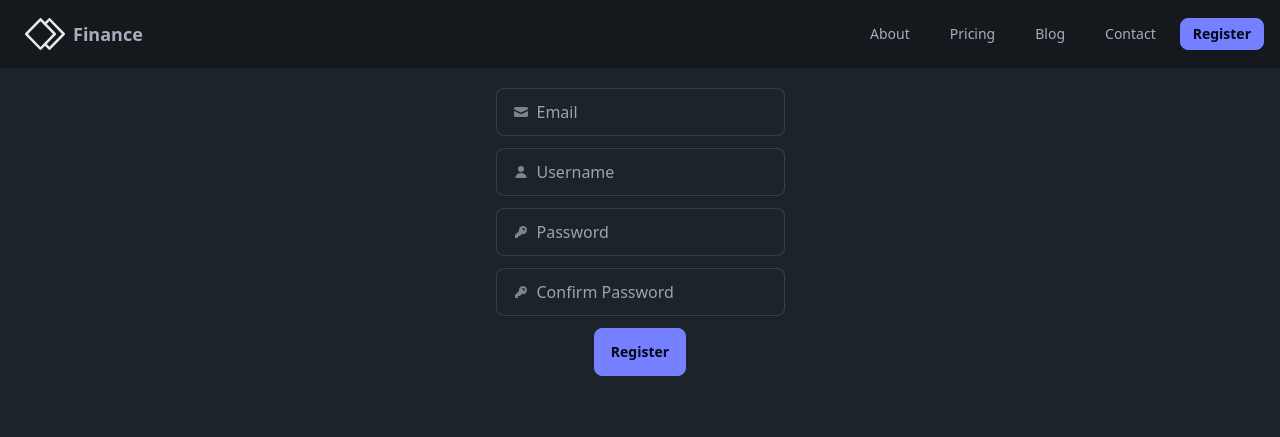
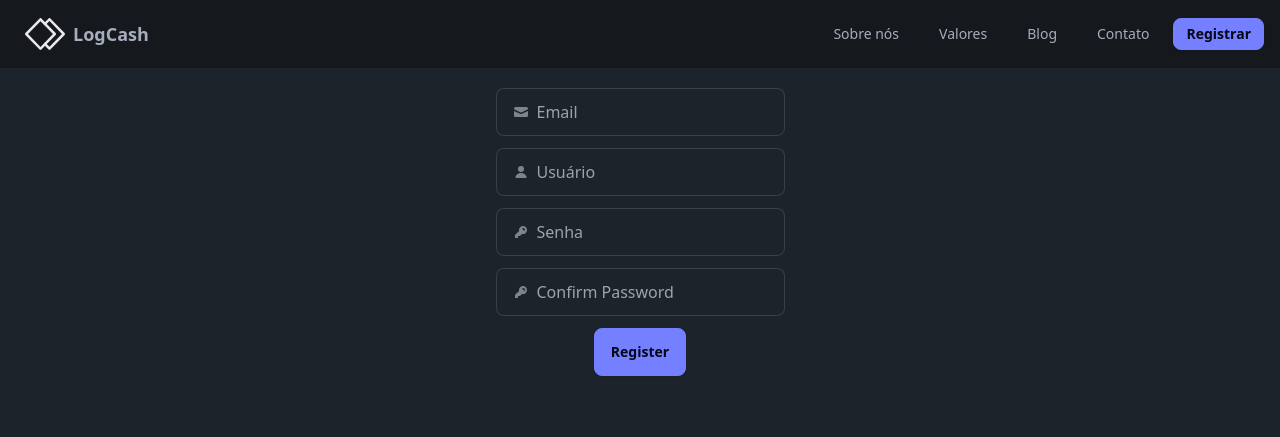
Before and after one commit to alogieishara/final-project, a Flask app: page /register in a window 1280 px wide. Shown: the top 437 px of the page. Run offline with Flask 3, Linux system fonts and the light colour scheme; some libraries are stand-ins or nearby versions.

Commit message:
change from en to pt-br

```diff
--- a/templates/layout.html
+++ b/templates/layout.html
@@ -1,6 +1,6 @@
 <!DOCTYPE html>
 
-<html data-theme="dark" lang="en">
+<html data-theme="dark" lang="pt-BR">
     <head>
         <link rel="stylesheet" href="../static/dist/css/output.css">
         <title>LogCash: {% block title %}{% endblock %}</title>
@@ -12,7 +12,7 @@
             <!-- Logo -->
             <a class="btn btn-ghost text-lg" href="/">
                 <img alt="Logo" src="../static/svg/logo.svg" class="w-10" />
-                Finance
+                LogCash
             </a>
 
             <!-- Menu for mobile -->
@@ -39,21 +39,21 @@
                     {% if session["user_id"] %}
                     <a class="btn btn-sm btn-secondary" href="/logout">Log Out</a>
                     {% else %}
-                    <a class="btn btn-sm btn-primary" href="/register">Register</a>
+                    <a class="btn btn-sm btn-primary" href="/register">Registrar</a>
                     {% endif %}
                 </ul>
             </div>
 
             <!-- Menu for desktop -->
             <ul class="hidden menu sm:menu-horizontal gap-2">
-                <li><a>About</a></li>
-                <li><a>Pricing</a></li>
+                <li><a>Sobre nós</a></li>
+                <li><a>Valores</a></li>
                 <li><a>Blog</a></li>
-                <li><a>Contact</a></li>
+                <li><a>Contato</a></li>
                 {% if session["user_id"] %}
                 <a class="btn btn-sm btn-secondary" href="/logout">Log Out</a>
                 {% else %}
-                <a class="btn btn-sm btn-primary" href="/register">Register</a>
+                <a class="btn btn-sm btn-primary" href="/register">Registrar</a>
                 {% endif %}
             </ul>
         </nav>
--- a/templates/login.html
+++ b/templates/login.html
@@ -15,7 +15,7 @@
             <path
                 d="M8 8a3 3 0 1 0 0-6 3 3 0 0 0 0 6ZM12.735 14c.618 0 1.093-.561.872-1.139a6.002 6.002 0 0 0-11.215 0c-.22.578.254 1.139.872 1.139h9.47Z" />
             </svg>
-            <input type="text" autofocus class="grow" placeholder="Username" name="username" />
+            <input type="text" autofocus class="grow" placeholder="Usuário" name="username" />
         </label>
         <label class="input input-bordered flex items-center gap-2">
             <svg
@@ -28,7 +28,7 @@
                 d="M14 6a4 4 0 0 1-4.899 3.899l-1.955 1.955a.5.5 0 0 1-.353.146H5v1.5a.5.5 0 0 1-.5.5h-2a.5.5 0 0 1-.5-.5v-2.293a.5.5 0 0 1 .146-.353l3.955-3.955A4 4 0 1 1 14 6Zm-4-2a.75.75 0 0 0 0 1.5.5.5 0 0 1 .5.5.75.75 0 0 0 1.5 0 2 2 0 0 0-2-2Z"
                 clip-rule="evenodd" />
             </svg>
-            <input type="password" class="grow" placeholder="Password" name="password" />
+            <input type="password" class="grow" placeholder="Senha" name="password" />
         </label>
         <div class="p-1"></div>
         <button class="btn btn-primary" type="submit">Login</button>
--- a/templates/register.html
+++ b/templates/register.html
@@ -28,7 +28,7 @@
             <path
                 d="M8 8a3 3 0 1 0 0-6 3 3 0 0 0 0 6ZM12.735 14c.618 0 1.093-.561.872-1.139a6.002 6.002 0 0 0-11.215 0c-.22.578.254 1.139.872 1.139h9.47Z" />
             </svg>
-            <input type="text" class="grow" placeholder="Username" name="username" />
+            <input type="text" class="grow" placeholder="Usuário" name="username" />
         </label>
         <label class="input input-bordered flex items-center gap-2">
             <svg
@@ -41,7 +41,7 @@
                 d="M14 6a4 4 0 0 1-4.899 3.899l-1.955 1.955a.5.5 0 0 1-.353.146H5v1.5a.5.5 0 0 1-.5.5h-2a.5.5 0 0 1-.5-.5v-2.293a.5.5 0 0 1 .146-.353l3.955-3.955A4 4 0 1 1 14 6Zm-4-2a.75.75 0 0 0 0 1.5.5.5 0 0 1 .5.5.75.75 0 0 0 1.5 0 2 2 0 0 0-2-2Z"
                 clip-rule="evenodd" />
             </svg>
-            <input type="password" class="grow" placeholder="Password" name="password" />
+            <input type="password" class="grow" placeholder="Senha" name="password" />
         </label>
         <label class="input input-bordered flex items-center gap-2">
             <svg
```
